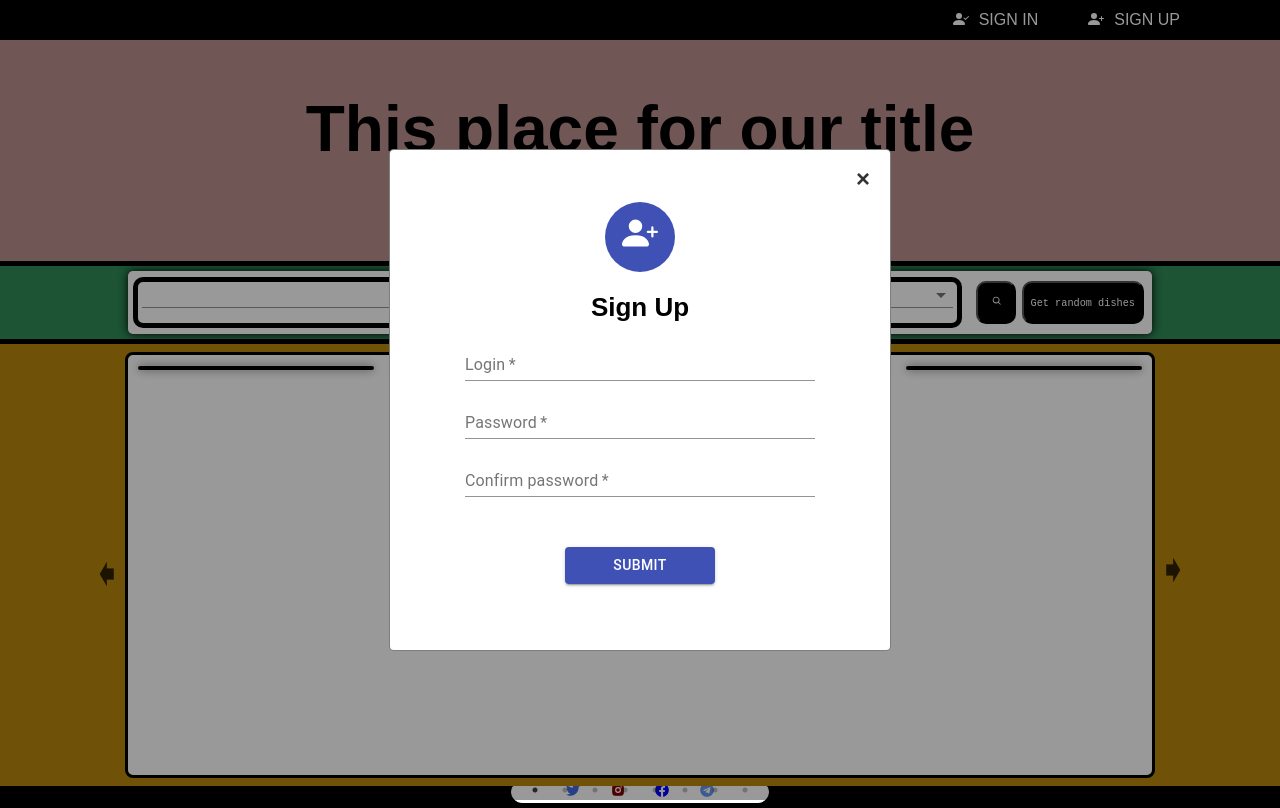
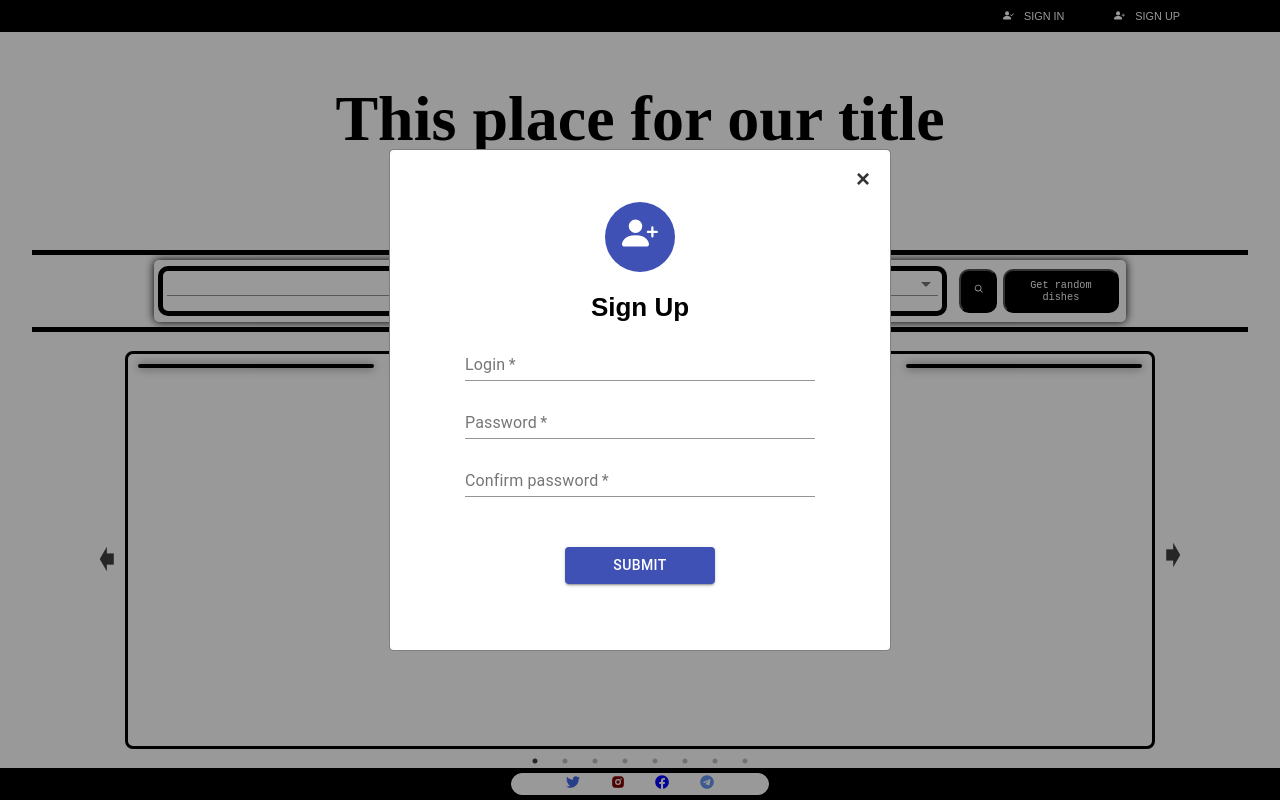
Before and after one commit to nazlukyanovich/recipes-food, a React app: page /signup in a window 1280 px wide. Built offline with nearby package versions, Linux system fonts and the light colour scheme; grey boxes are pictures that could not be loaded; the HTML template or start-up script is replaced by a standard one.

Commit message:
change style for home-page

```diff
--- a/front/Header/Header.css
+++ b/front/Header/Header.css
@@ -2,7 +2,7 @@
   display: flex;
   align-items: center;
   justify-content: flex-end;
-    height: 40px;
+  height: 4vh;
   background-color: #000;
 }
 
@@ -13,12 +13,14 @@
 
 .nav-button {
   display: flex;
-    height: 18px;
+  /* height: 18px; */
   margin-right: 50px;
   color: #fff;
   list-style-type: none;
   text-decoration: none;
   cursor: pointer;
+  font-size: 0.85vw;
+  justify-content: center;
 }
 
 .nav-button:hover {
--- a/front/HomePage/DescriptionSite/DescriptionSite.css
+++ b/front/HomePage/DescriptionSite/DescriptionSite.css
@@ -1,7 +1,7 @@
 .DescriptionSite {
   width: 100%;
   height: 30%;
-  background-color: rosybrown;
+  font-family: 'Times New Roman', Times, serif;
 }
 
 .DescriptionSite_content {
--- a/front/HomePage/HomePage.css
+++ b/front/HomePage/HomePage.css
@@ -1,5 +1,7 @@
 .HomePage {
   width: 100vw;
   height: 92vh;
-  background-color: seagreen;
+  display: flex;
+  align-items: center;
+  flex-direction: column;
 }
--- a/front/HomePage/SearchPanel/SearchPanel.css
+++ b/front/HomePage/SearchPanel/SearchPanel.css
@@ -1,5 +1,5 @@
 .SearchPanel {
-  width: 100%;
+  width: 95%;
   height: 10%;
   border: 5px solid black;
   display: flex;
--- a/front/HomePage/TopRecipes/RecipesCard/RecipesCard.css
+++ b/front/HomePage/TopRecipes/RecipesCard/RecipesCard.css
@@ -1,6 +1,6 @@
 .RecipesCard {
   width: 100%;
-  height: 95%;
+  height: 100%;
   border: 2px solid black;
   background-color: rgb(170, 165, 165);
   transition: all 0.6s;
--- a/front/HomePage/TopRecipes/TopRecipes.css
+++ b/front/HomePage/TopRecipes/TopRecipes.css
@@ -1,7 +1,6 @@
 .TopRecipes {
   width: 100%;
   height: 60%;
-  background-color: darkgoldenrod;
   position: relative;
   display: flex;
   justify-content: center;
@@ -17,7 +16,7 @@
 
 .TopRecipes_wrapper {
   width: 80%;
-  height: 95%;
+  height: 90%;
   background-color: white;
   display: flex;
   justify-content: flex-start;
```
Lines whose indentation alone changed are shown as unchanged.
